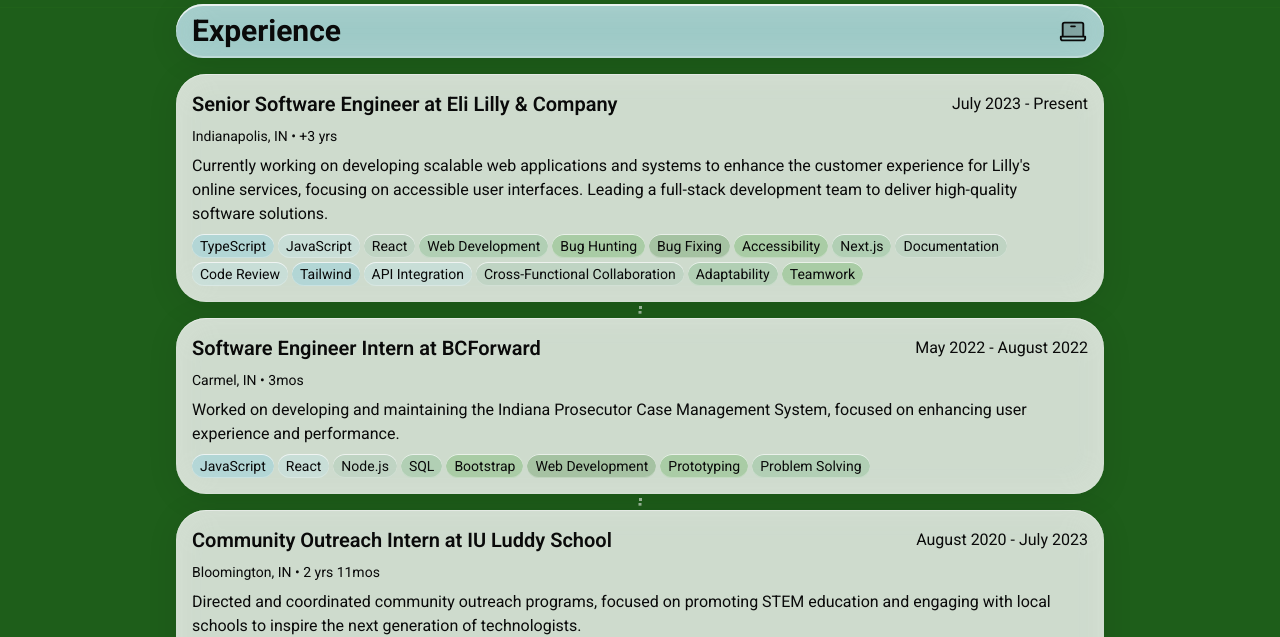
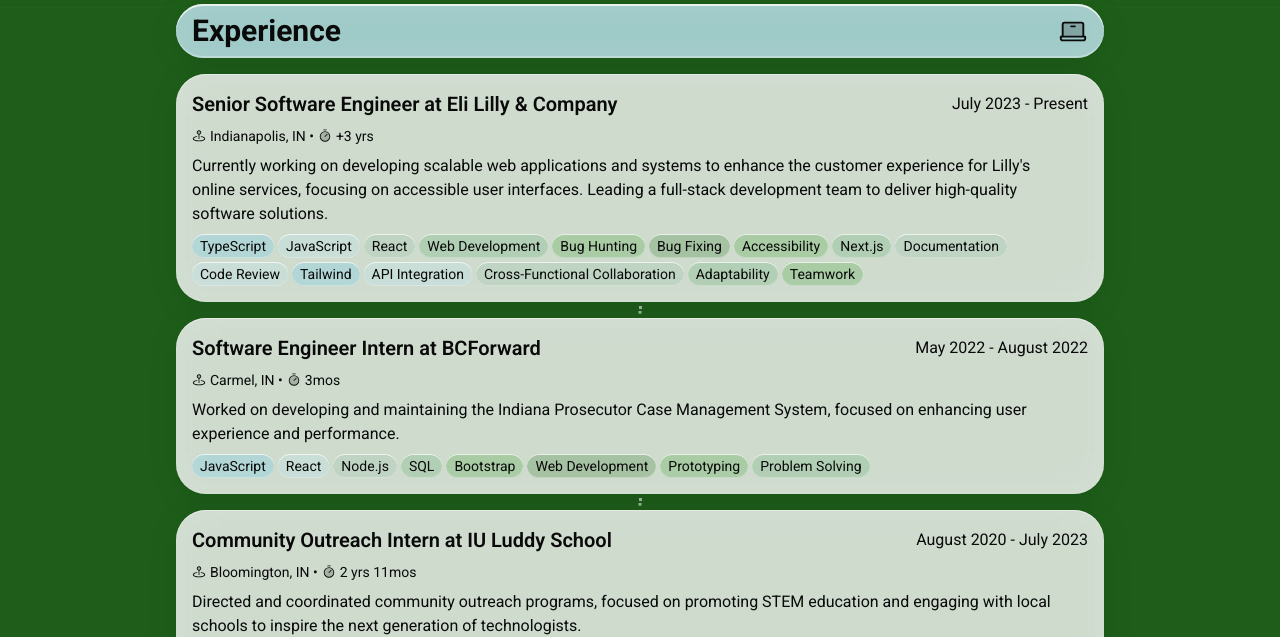
Before and after one commit to vtlanglois/portfolio-v2, a Next.js app: page / in a window 1280 px wide. Shown: the part 2100-2737 px from the top of the page. Built offline with nearby package versions, Linux system fonts and the light colour scheme.

Commit message:
style: added icons to experience location and duration

```diff
--- a/src/components/sections/Experience.tsx
+++ b/src/components/sections/Experience.tsx
@@ -5,6 +5,10 @@ import Section from "../ui/Section";
 import Stack from "../ui/Stack";
 import TagList from "../ui/TagList";
 import { TAGS } from "@/data/skills";
+import {
+  MapPinSimpleAreaIcon,
+  TimerIcon,
+} from "@phosphor-icons/react/dist/ssr";
 
 export default function Experience() {
   return (
@@ -19,8 +23,10 @@ export default function Experience() {
           fill="var(--section-color)"
           className="mb-[-4px]"
         >
-          <path d="M0 30 L0 20 Q80 8 180 14 Q260 18 320 8 Q380 2 460 10 Q560 18 680 8 L680 30 Z" className="section-hill">
-          </path>
+          <path
+            d="M0 30 L0 20 Q80 8 180 14 Q260 18 320 8 Q380 2 460 10 Q560 18 680 8 L680 30 Z"
+            className="section-hill"
+          ></path>
         </svg>
       </div>
       <Container>
@@ -40,7 +46,11 @@ export default function Experience() {
                 </h3>
                 <p>July 2023 - Present</p>
               </div>
-              <p className="text-sm">Indianapolis, IN • +3 yrs</p>
+              <p className="text-sm inline-flex items-center gap-1">
+                <MapPinSimpleAreaIcon weight="duotone" aria-hidden />{" "}
+                Indianapolis, IN •
+                <TimerIcon weight="duotone" aria-hidden /> +3 yrs
+              </p>
               <p className="text-pretty">
                 Currently working on developing scalable web applications and
                 systems to enhance the customer experience for Lilly&apos;s
@@ -79,7 +89,12 @@ export default function Experience() {
                 </h3>
                 <p>May 2022 - August 2022</p>
               </div>
-              <p className="text-sm">Carmel, IN • 3mos</p>
+              <p className="text-sm inline-flex items-center gap-1">
+                {" "}
+                <MapPinSimpleAreaIcon weight="duotone" aria-hidden />
+                Carmel, IN •
+                <TimerIcon weight="duotone" aria-hidden /> 3mos
+              </p>
               <p className="text-pretty">
                 Worked on developing and maintaining the Indiana Prosecutor Case
                 Management System, focused on enhancing user experience and
@@ -106,7 +121,11 @@ export default function Experience() {
                 </h3>
                 <p>August 2020 - July 2023</p>
               </div>
-              <p className="text-sm">Bloomington, IN • 2 yrs 11mos</p>
+              <p className="text-sm inline-flex items-center gap-1">
+                <MapPinSimpleAreaIcon weight="duotone" aria-hidden />{" "}
+                Bloomington, IN • <TimerIcon weight="duotone" aria-hidden /> 2
+                yrs 11mos
+              </p>
               <p className="text-pretty">
                 Directed and coordinated community outreach programs, focused on
                 promoting STEM education and engaging with local schools to
```
